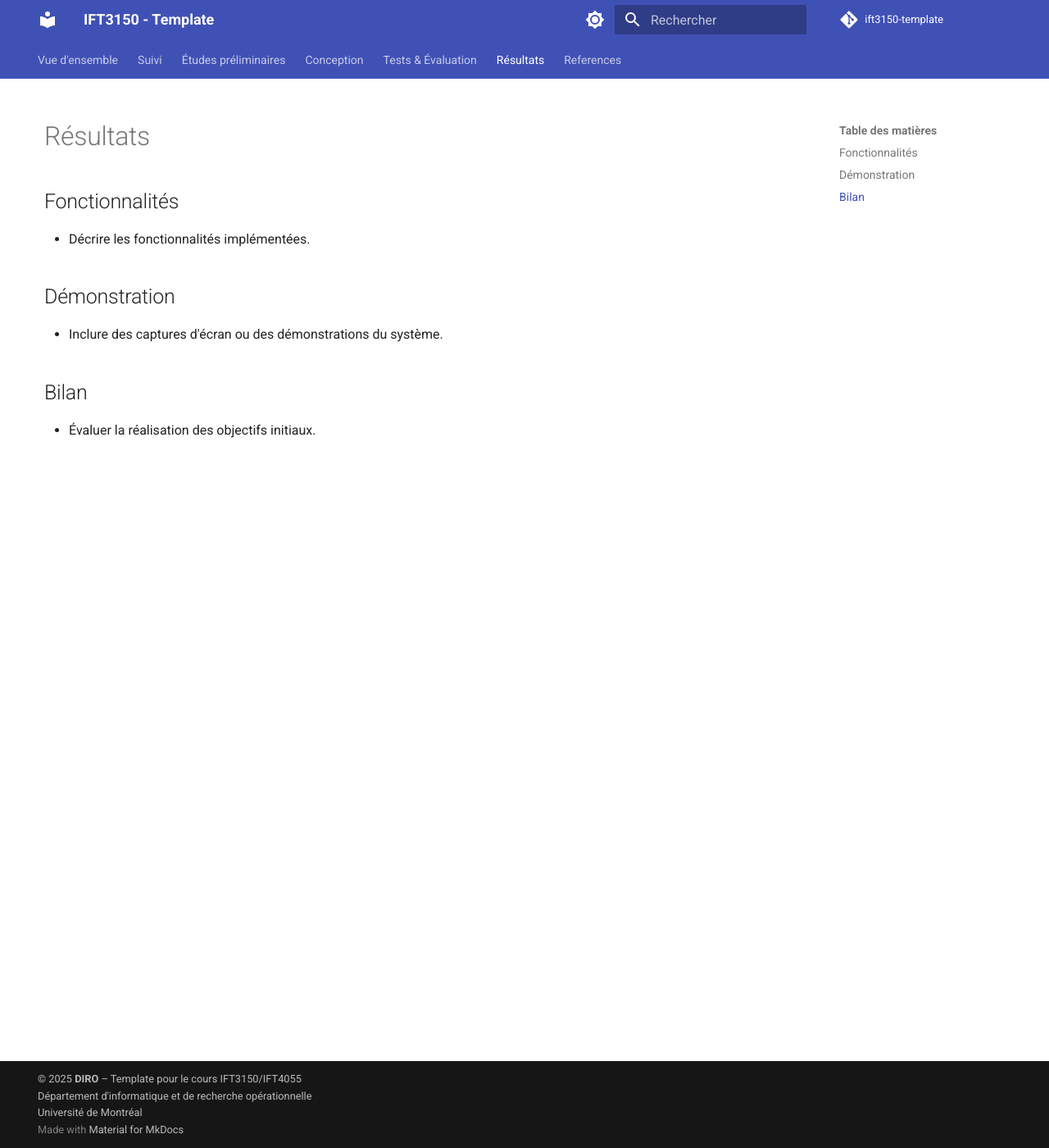
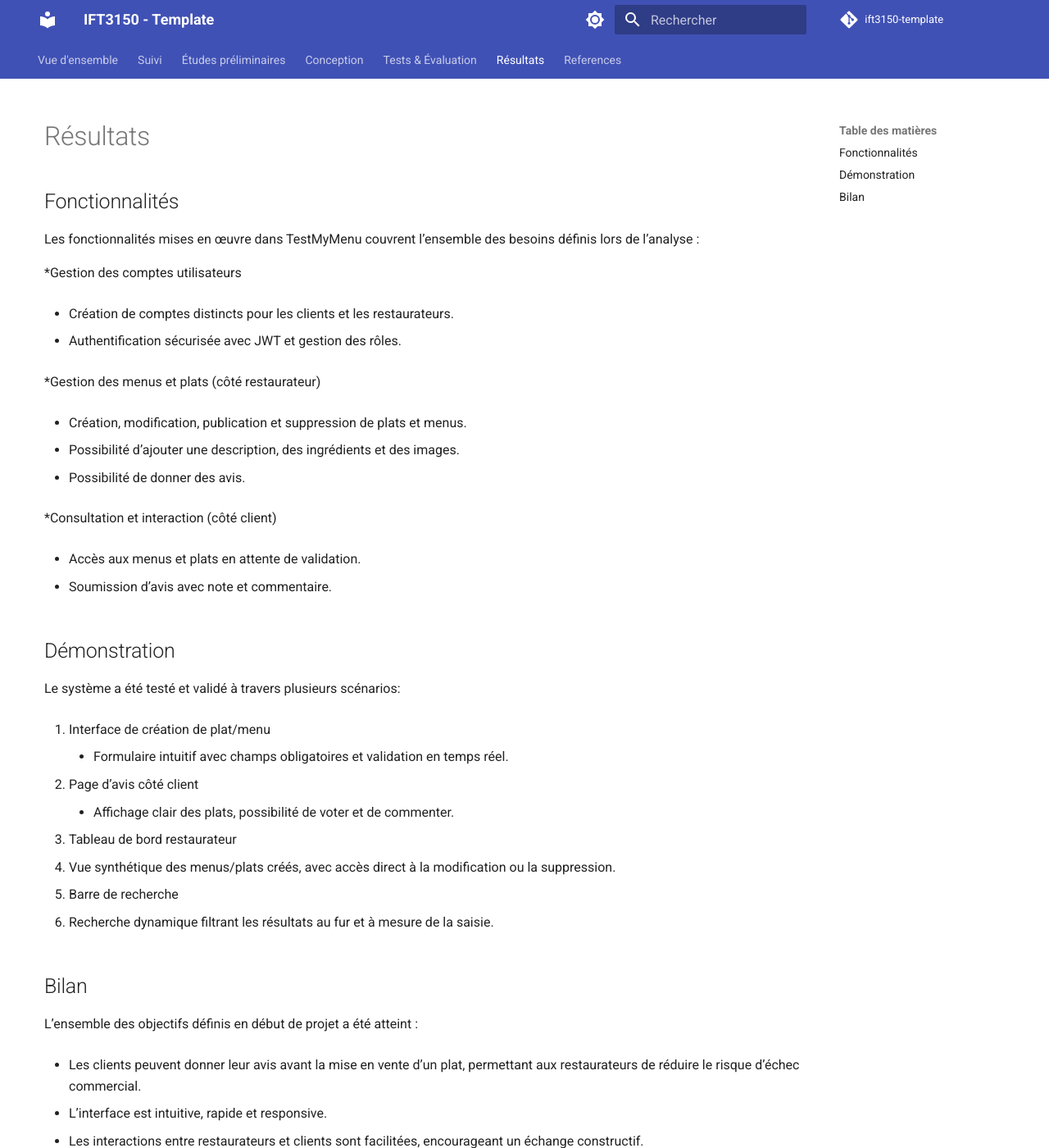
Before and after one commit to Kadijoo/Projet-3150, an MkDocs documentation site: the page built from docs/results.md, in a window 1280 px wide and 1400 px high. Shown: the whole window at 82% size. Built offline with MkDocs 1.6.1 and Material for MkDocs 9.7.7, drawn with Linux system fonts in a browser that asks for light colours; comment, search, counter and statistics services are not loaded; some of the changed text lies outside the part shown.

Commit message:
Update results.md

```diff
--- a/docs/results.md
+++ b/docs/results.md
@@ -2,12 +2,70 @@
 
 ## Fonctionnalités
 
-- Décrire les fonctionnalités implémentées.
+Les fonctionnalités mises en œuvre dans TestMyMenu couvrent l’ensemble des besoins définis lors de l’analyse :
+
+*Gestion des comptes utilisateurs
+
+ - Création de comptes distincts pour les clients et les restaurateurs.
+
+ - Authentification sécurisée avec JWT et gestion des rôles.
+
+*Gestion des menus et plats (côté restaurateur)
+
+ - Création, modification, publication et suppression de plats et menus.
+
+ - Possibilité d’ajouter une description, des ingrédients et des images.
+
+ - Possibilité de donner des avis.
+
+*Consultation et interaction (côté client)
+
+ - Accès aux menus et plats en attente de validation.
+
+ - Soumission d’avis avec note et commentaire.
 
 ## Démonstration
 
-- Inclure des captures d'écran ou des démonstrations du système.
+Le système a été testé et validé à travers plusieurs scénarios:
+
+1. Interface de création de plat/menu
+
+    - Formulaire intuitif avec champs obligatoires et validation en temps réel.
+
+2. Page d’avis côté client
+
+    - Affichage clair des plats, possibilité de voter et de commenter.
+
+3. Tableau de bord restaurateur
+
+   - Vue synthétique des menus/plats créés, avec accès direct à la modification ou la suppression.
+
+4. Barre de recherche
+
+   - Recherche dynamique filtrant les résultats au fur et à mesure de la saisie.
 
 ## Bilan
 
-- Évaluer la réalisation des objectifs initiaux.
+L’ensemble des objectifs définis en début de projet a été atteint :
+
+   - Les clients peuvent donner leur avis avant la mise en vente d’un plat, permettant aux restaurateurs de réduire le risque d’échec commercial.
+
+   - L’interface est intuitive, rapide et responsive.
+
+   - Les interactions entre restaurateurs et clients sont facilitées, encourageant un échange constructif.
+
+Points forts atteints :
+
+   - Respect du planning de développement.
+
+   - Application fonctionnelle et stable.
+
+   - Séparation claire du frontend et du backend pour faciliter les évolutions futures.
+
+Perspectives d’amélioration :
+
+   - Intégration d’analyses plus poussées grâce au traitement du langage naturel (NLP) pour analyser les avis.
+
+   - Mise à jour en temps réel des avis grâce aux WebSockets.
+
+   - Filtrage des avis
```
